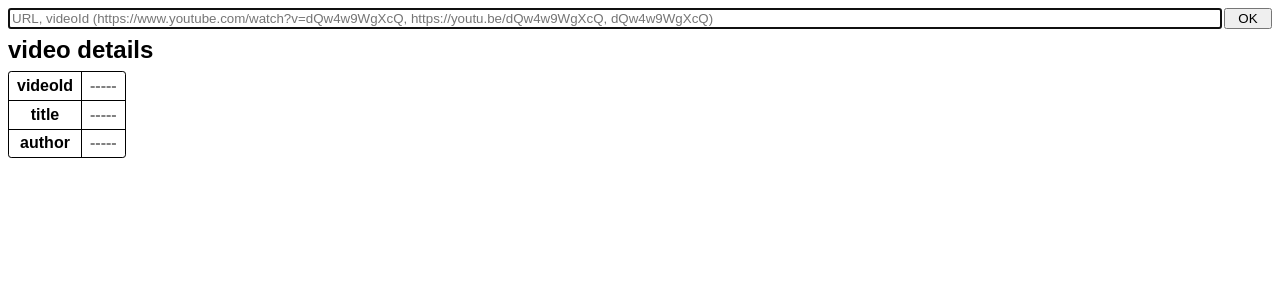
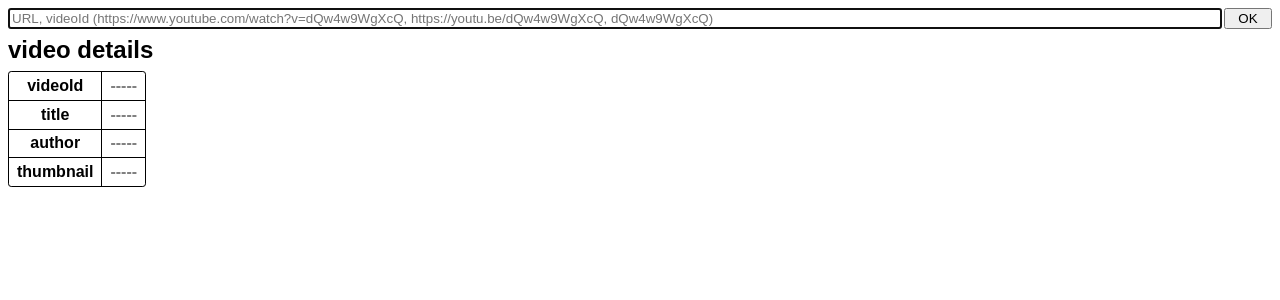
Before and after one commit to shiminiku/yt-d, a Next.js app: page / in a window 1280 px wide. Shown: the top 300 px of the page. Built offline with nearby package versions, Linux system fonts and the light colour scheme.

Commit message:
show thumbnail
fix error that happen in live

```diff
--- a/pages/index.tsx
+++ b/pages/index.tsx
@@ -10,7 +10,7 @@ function StreamsTable({ streams, decipher, loading, deciphered }) {
     <div className={style["scroll"]}>
       <table className={style["table-streaming"]}>
         <tbody>
-          {streams.map?.((s: any) => {
+          {streams?.map?.((s: any) => {
             let bitrateSuffix = "Kbps"
             let b = s.bitrate / 1000
             if (b / 1000 >= 1) {
@@ -163,6 +163,23 @@ export default function Home() {
                 <th>author</th>
                 <td>{response?.videoDetails.author ?? <span className={style["gray-text"]}>-----</span>}</td>
               </tr>
+              <tr>
+                <th>thumbnail</th>
+                <td>
+                  {response?.videoDetails.thumbnail?.thumbnails ? (
+                    <img
+                      className={style["thumbnail"]}
+                      src={
+                        response?.videoDetails.thumbnail.thumbnails[
+                          response?.videoDetails.thumbnail.thumbnails.length - 1
+                        ].url
+                      }
+                    />
+                  ) : (
+                    <span className={style["gray-text"]}>-----</span>
+                  )}
+                </td>
+              </tr>
             </tbody>
           </table>
         </div>
@@ -170,6 +187,8 @@ export default function Home() {
           <>
             <div>
               <h2>Streamings</h2>
+              {response.streamingData.formats && (
+                <>
                   <h3>Both (video and audio)</h3>
                   <StreamsTable
                     streams={response.streamingData.formats}
@@ -177,6 +196,10 @@ export default function Home() {
                     loading={loading}
                     deciphered={deciphered}
                   />
+                </>
+              )}
+              {response.streamingData.adaptiveFormats && (
+                <>
                   <h3>Separated (Each video or audio)</h3>
                   <StreamsTable
                     streams={response.streamingData.adaptiveFormats}
@@ -184,6 +207,8 @@ export default function Home() {
                     loading={loading}
                     deciphered={deciphered}
                   />
+                </>
+              )}
             </div>
           </>
         )}
--- a/pages/style.module.scss
+++ b/pages/style.module.scss
@@ -67,6 +67,11 @@
   }
 }
 
+.thumbnail {
+  max-width: 100%;
+  max-height: 25vh;
+}
+
 .scroll {
   overflow: auto;
 }
```
Lines whose indentation alone changed are shown as unchanged.
